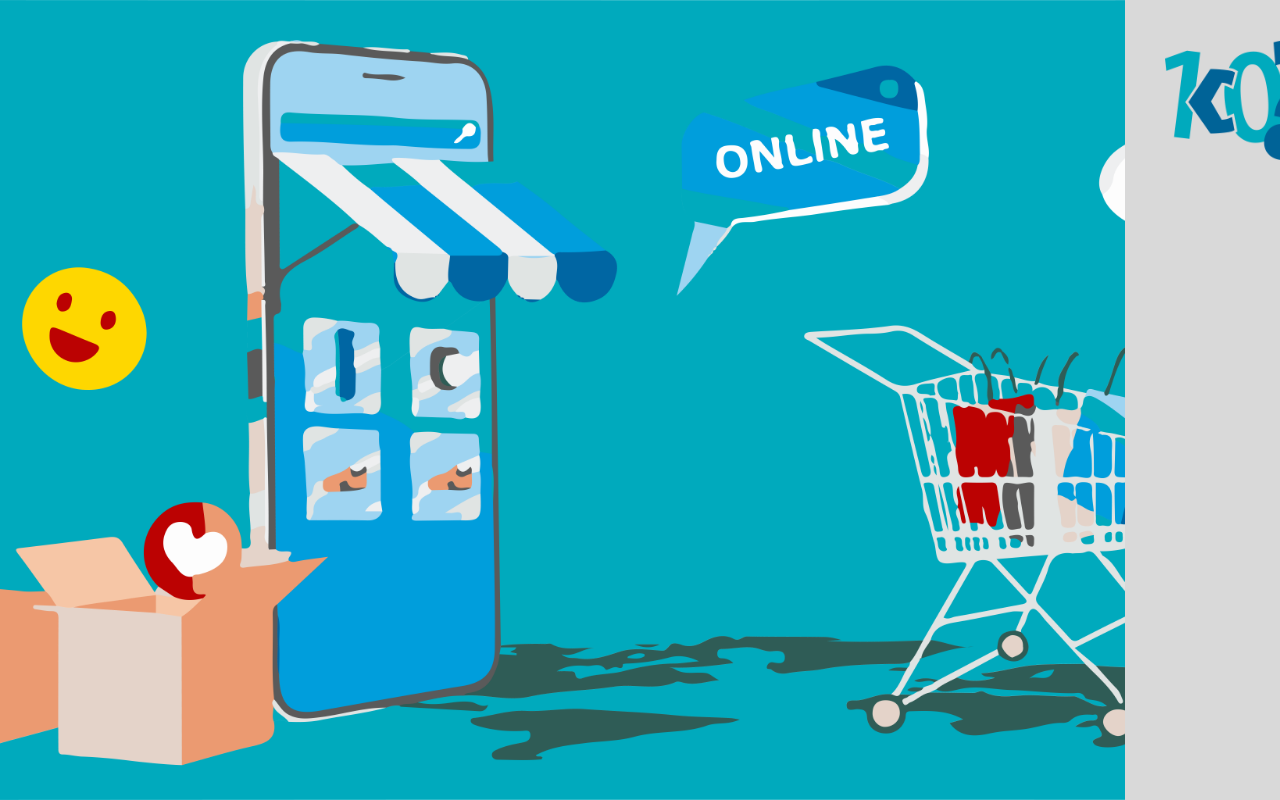
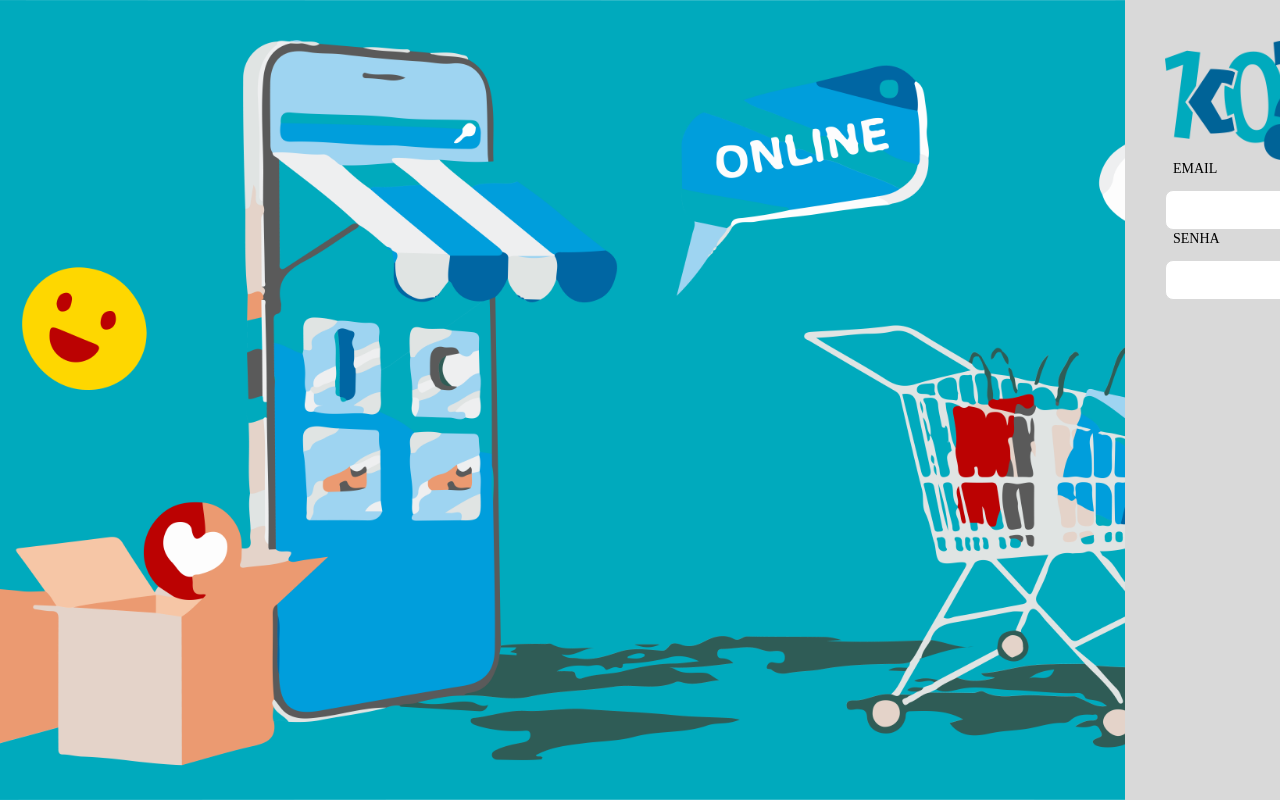
Before and after one commit to mateusmatosleonardo/sales-front, a React (Vite) app: page / in a window 1280 px wide. Shown: the top 800 px of the page. Built offline with nearby package versions, Linux system fonts and the light colour scheme.

Commit message:
feat: creating global inputs

```diff
--- /dev/null
+++ b/src/modules/Login/controllers/useLoginControllers.ts
@@ -0,0 +1,10 @@
+import { useState } from "react";
+
+export const UseLoginController = () => {
+  const [showPassword, setShowPassword] = useState(false);
+
+  return {
+    showPassword,
+    setShowPassword,
+  };
+};
--- a/src/modules/Login/screens/LoginScreen.tsx
+++ b/src/modules/Login/screens/LoginScreen.tsx
@@ -1,5 +1,6 @@
-import React from "react";
-
+import InputDefault from "../../../shared/components/Inputs/InputDefault/InputDefault";
+import InputPassword from "../../../shared/components/Inputs/InputPassword/InputPassword";
+import { UseLoginController } from "../controllers/useLoginControllers";
 import {
   BackgroundImage,
   Container,
@@ -10,6 +11,8 @@ import {
 } from "../styles/styles";
 
 const LoginScreen: React.FC = () => {
+  const { showPassword, setShowPassword } = UseLoginController();
+
   return (
     <Container>
       <BackgroundImage src="./background.png" />
@@ -18,6 +21,13 @@ const LoginScreen: React.FC = () => {
           <LimitedLogo>
             <Logo src="./logo.png" />
           </LimitedLogo>
+          <InputDefault label="EMAIL" size="large" />
+          <InputPassword
+            label="SENHA"
+            size="large"
+            showPassword={showPassword}
+            setShowPassword={setShowPassword}
+          />
         </WrapperForm>
       </ContainerLogin>
     </Container>
--- /dev/null
+++ b/src/shared/components/Inputs/InputDefault/InputDefault.tsx
@@ -0,0 +1,18 @@
+import { Input as InputAntd } from "antd";
+
+import { InputDefaultProps } from "../../interfaces/interfaces";
+import { Label, WrapperInput } from "./styles";
+
+const InputDefault: React.FC<InputDefaultProps> = ({
+  label,
+  ...rest
+}: InputDefaultProps) => {
+  return (
+    <WrapperInput>
+      {label && <Label>{label}</Label>}
+      <InputAntd {...rest} />
+    </WrapperInput>
+  );
+};
+
+export default InputDefault;
--- /dev/null
+++ b/src/shared/components/Inputs/InputDefault/styles.ts
@@ -0,0 +1,15 @@
+import styled from "styled-components";
+
+export const WrapperInput = styled.div`
+  width: 100%;
+`;
+
+export const Label = styled.p`
+  font-family: "Poppins";
+  font-weight: 500;
+  font-size: 14px;
+  line-height: 18px;
+  color: #000000;
+  margin-left: 8px;
+  margin-bottom: 12px;
+`;
--- /dev/null
+++ b/src/shared/components/Inputs/InputPassword/InputPassword.tsx
@@ -0,0 +1,26 @@
+import { Input as InputAntd } from "antd";
+
+import { InputPasswordProps } from "../../interfaces/interfaces";
+import { Label, WrapperInput } from "./styles";
+
+const InputPassword: React.FC<InputPasswordProps> = ({
+  label,
+  showPassword,
+  setShowPassword,
+  ...rest
+}: InputPasswordProps) => {
+  return (
+    <WrapperInput>
+      {label && <Label>{label}</Label>}
+      <InputAntd.Password
+        {...rest}
+        visibilityToggle={{
+          visible: showPassword,
+          onVisibleChange: setShowPassword,
+        }}
+      />
+    </WrapperInput>
+  );
+};
+
+export default InputPassword;
--- /dev/null
+++ b/src/shared/components/Inputs/InputPassword/styles.ts
@@ -0,0 +1,15 @@
+import styled from "styled-components";
+
+export const WrapperInput = styled.div`
+  width: 100%;
+`;
+
+export const Label = styled.p`
+  font-family: "Poppins";
+  font-weight: 500;
+  font-size: 14px;
+  line-height: 18px;
+  color: #000000;
+  margin-left: 8px;
+  margin-bottom: 12px;
+`;
--- /dev/null
+++ b/src/shared/components/interfaces/interfaces.ts
@@ -0,0 +1,10 @@
+import { InputProps as InputPropsAntd } from "antd";
+export interface InputDefaultProps extends InputPropsAntd {
+  label: string;
+}
+
+export interface InputPasswordProps extends InputPropsAntd {
+  label: string;
+  showPassword?: boolean;
+  setShowPassword?: (newState: boolean) => void;
+}
```
